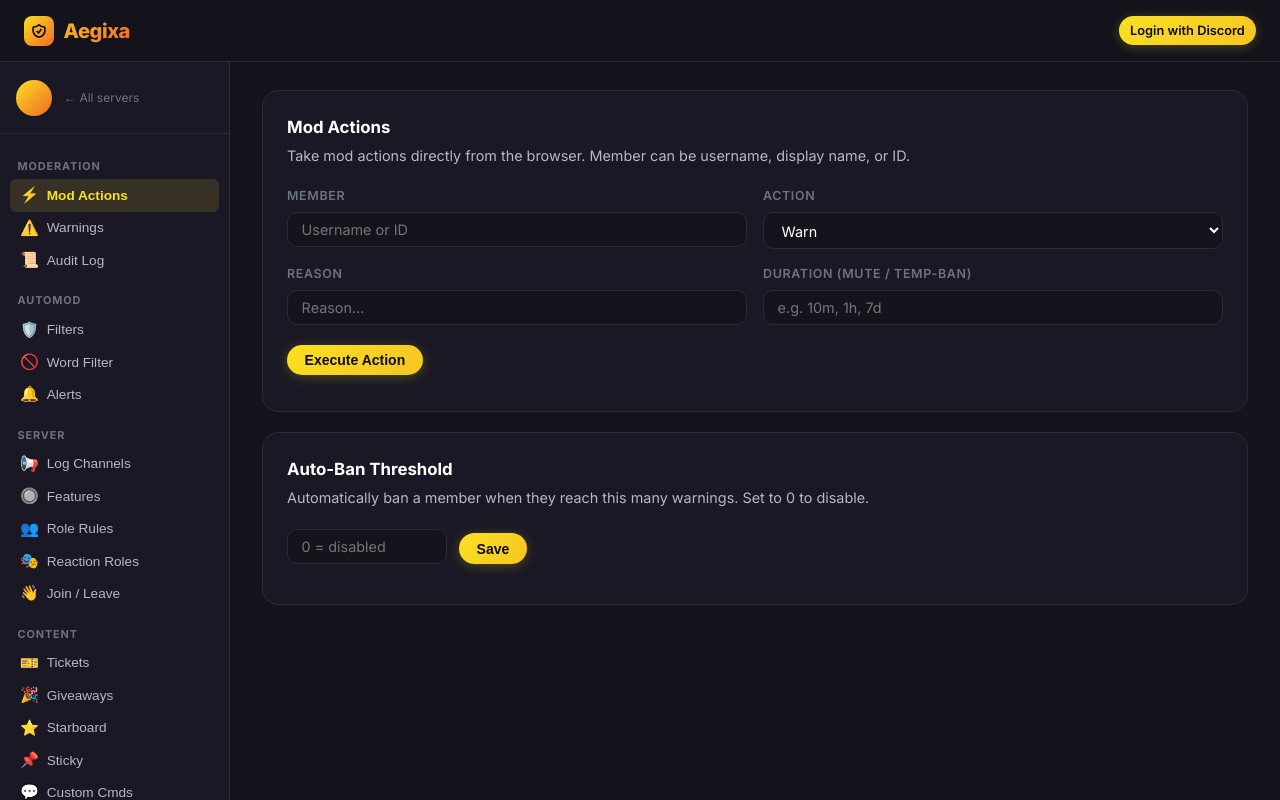
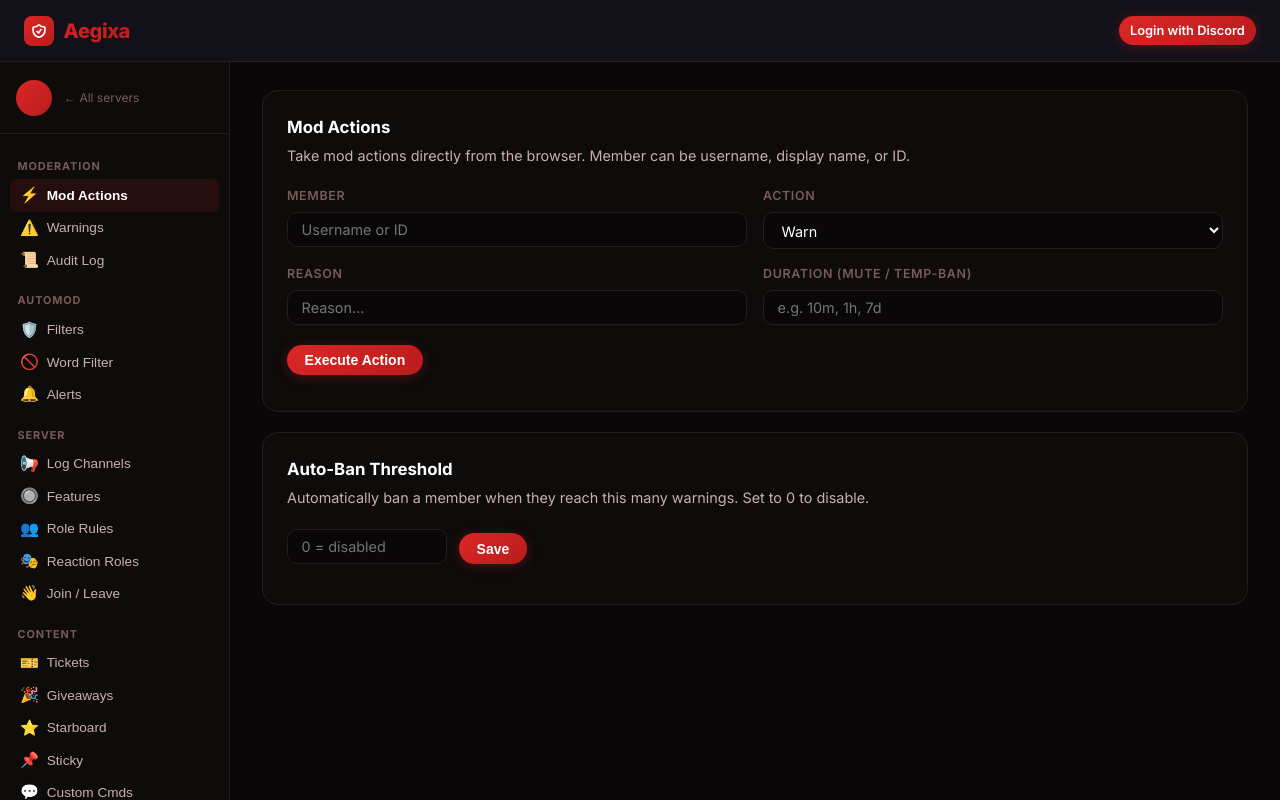
Before and after one commit to chapstic01/aegixa, a Flask app: template web/templates/dashboard.html in a window 1280 px wide. Run offline with Flask 3, Linux system fonts and the light colour scheme; the template is opened without the code that fills it, so the values that code supplies are empty; parts of the project's set-up code (start-up, migrations or seed data) failed here and were passed over.

Commit message:
Retheme landing and dashboard from gold to black-to-red gradient
- Replace all gold (#fae022 / #f5c522) and orange (#f26a24) with red
  palette: --red #dc2626, --red2 #b91c1c, --orange #ff4444
- Darken backgrounds from purple-tinted dark (#15131c) to near-black
  with warm red undertones (#090707 / #0e0b0b / #141010)
- Update all rgba(250,224,34,...) → rgba(220,38,38,...) throughout
  both style.css and the embedded landing.html styles
- Swap button text from #0d0b14 (dark on gold) to #ffffff (white on red)
- Toggle slider knob: #0d0b14 → #fff for contrast on red background
- Glow overlays, accent rings, and badge backgrounds all follow red vars
- Border color warmed to #2c1a1a for subtle red-tinted depth

Co-Authored-By: Claude Sonnet 4.6 <noreply@anthropic.com>

```diff
--- a/web/static/css/style.css
+++ b/web/static/css/style.css
@@ -1,23 +1,23 @@
 /* Aegixa Dashboard — matches the landing page design */
 :root {
-  --bg:          #15131c;
-  --bg2:         #1a1824;
-  --bg3:         #1f1c2a;
-  --bg4:         #25212f;
-  --border:      #2d2a38;
-  --gold:        #fae022;
-  --gold2:       #f5c522;
-  --orange:      #f26a24;
-  --accent:      #fae022;
-  --accent-dim:  rgba(250,224,34,.12);
-  --accent-ring: rgba(250,224,34,.25);
+  --bg:          #090707;
+  --bg2:         #0e0b0b;
+  --bg3:         #141010;
+  --bg4:         #1b1414;
+  --border:      #2c1a1a;
+  --red:         #dc2626;
+  --red2:        #b91c1c;
+  --crimson:     #7f1d1d;
+  --accent:      #dc2626;
+  --accent-dim:  rgba(220,38,38,.12);
+  --accent-ring: rgba(220,38,38,.35);
   --danger:      #ed4245;
   --success:     #57f287;
   --warning:     #fee75c;
   --info:        #5865f2;
   --text:        #ffffff;
-  --text2:       #b3b8cc;
-  --text3:       #6b7280;
+  --text2:       #c9b0b0;
+  --text3:       #7a5a5a;
   --radius-sm:   6px;
   --radius:      10px;
   --radius-lg:   16px;
@@ -59,16 +59,16 @@ a { color: inherit; text-decoration: none; }
 .navbar-brand {
   display: flex; align-items: center; gap: .6rem;
   font-size: 1.25rem; font-weight: 800; letter-spacing: -.02em;
-  background: linear-gradient(135deg, var(--gold), var(--orange));
+  background: linear-gradient(135deg, var(--red), var(--red2));
   -webkit-background-clip: text; -webkit-text-fill-color: transparent; background-clip: text;
 }
 
 .navbar-brand-icon {
   width: 30px; height: 30px; border-radius: 8px;
-  background: linear-gradient(135deg, var(--gold), var(--orange));
+  background: linear-gradient(135deg, var(--red), var(--red2));
   display: flex; align-items: center; justify-content: center; flex-shrink: 0;
 }
-.navbar-brand-icon svg { color: #0d0b14; }
+.navbar-brand-icon svg { color: #ffffff; }
 
 .navbar-right { display: flex; align-items: center; gap: .75rem; }
 
@@ -85,11 +85,11 @@ a { color: inherit; text-decoration: none; }
   text-decoration: none;
 }
 .btn-primary {
-  background: linear-gradient(135deg, var(--gold), var(--gold2));
-  color: #0d0b14;
-  box-shadow: 0 2px 12px rgba(250,224,34,.25);
+  background: linear-gradient(135deg, var(--red), var(--red2));
+  color: #ffffff;
+  box-shadow: 0 2px 12px rgba(220,38,38,.3);
 }
-.btn-primary:hover { box-shadow: 0 4px 20px rgba(250,224,34,.4); transform: translateY(-1px); }
+.btn-primary:hover { box-shadow: 0 4px 20px rgba(220,38,38,.5); transform: translateY(-1px); }
 
 .btn-ghost {
   background: rgba(255,255,255,.06); color: var(--text2);
@@ -174,9 +174,9 @@ a { color: inherit; text-decoration: none; }
 .guild-icon { width: 64px; height: 64px; border-radius: 50%; }
 .guild-icon-placeholder {
   width: 64px; height: 64px; border-radius: 50%;
-  background: linear-gradient(135deg, var(--gold), var(--orange));
+  background: linear-gradient(135deg, var(--red), var(--red2));
   display: flex; align-items: center; justify-content: center;
-  font-size: 1.5rem; font-weight: 800; color: #0d0b14;
+  font-size: 1.5rem; font-weight: 800; color: #ffffff;
 }
 .guild-name    { font-weight: 700; text-align: center; font-size: .95rem; }
 .guild-members { font-size: .8rem; color: var(--text3); }
@@ -208,9 +208,9 @@ a { color: inherit; text-decoration: none; }
 }
 .sidebar-guild-icon-placeholder {
   width: 36px; height: 36px; border-radius: 50%; flex-shrink: 0;
-  background: linear-gradient(135deg, var(--gold), var(--orange));
+  background: linear-gradient(135deg, var(--red), var(--red2));
   display: flex; align-items: center; justify-content: center;
-  font-size: .9rem; font-weight: 800; color: #0d0b14;
+  font-size: .9rem; font-weight: 800; color: #ffffff;
 }
 .sidebar-guild-name {
   font-size: .88rem; font-weight: 700;
@@ -312,8 +312,8 @@ a { color: inherit; text-decoration: none; }
   background: white; border-radius: 50%;
   transition: transform .2s;
 }
-input:checked + .slider { background: var(--gold); }
-input:checked + .slider::before { transform: translateX(18px); background: #0d0b14; }
+input:checked + .slider { background: var(--red); }
+input:checked + .slider::before { transform: translateX(18px); background: #fff; }
 
 /* ─── Filter list ────────────────────────────────────────────────────────────── */
 .filter-list { display: flex; flex-direction: column; gap: .6rem; }
```
Also changed, not shown: web/templates/landing.html (+36 -36 lines).
